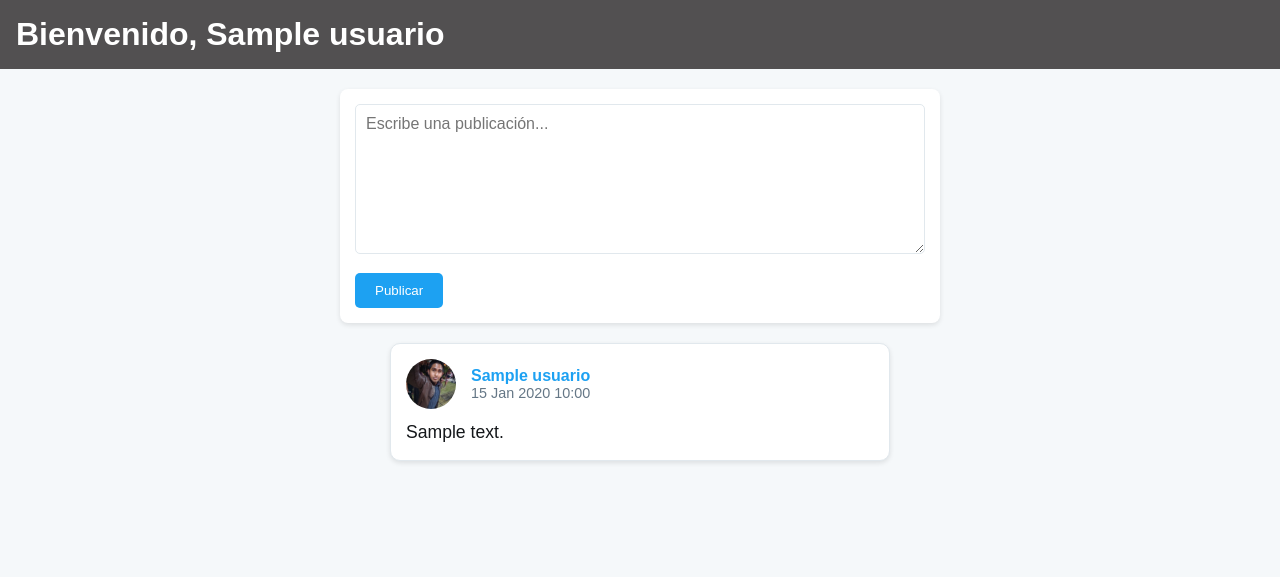
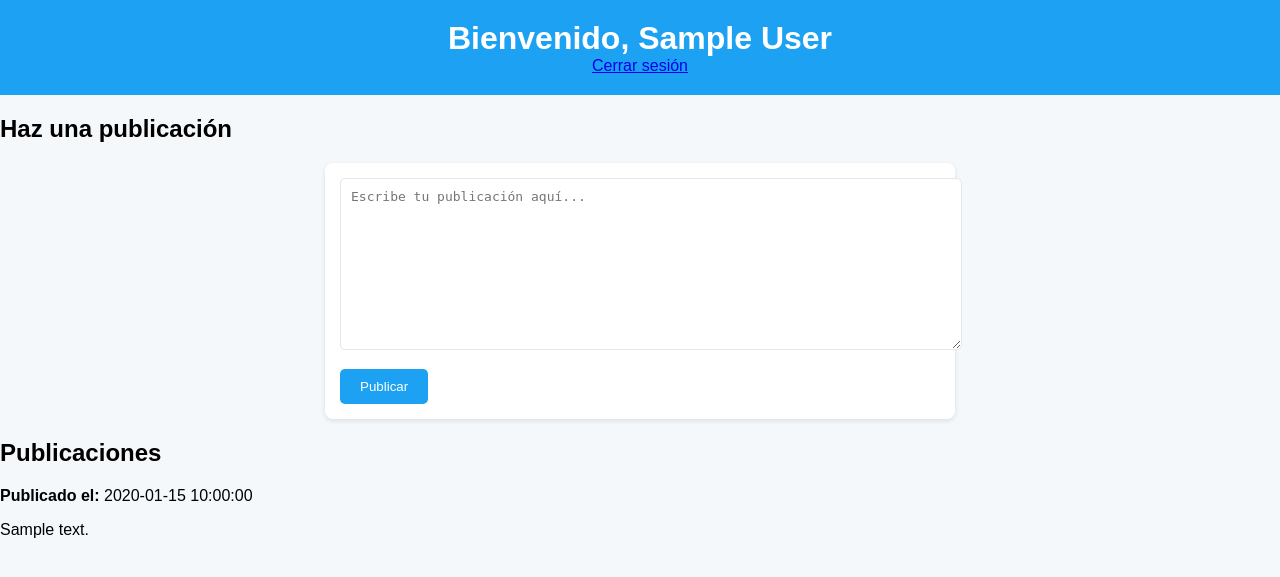
Before and after one commit to JazielPatricio/PATZINO, a PHP site: page /php/perfil.php in a window 1280 px wide. Shown: the top 577 px of the page. Run offline with PHP 8.4, Linux system fonts and the light colour scheme; the visitor is signed in with stand-in values (Sample User, id 1); tables that the repository leaves empty or names only in its code hold one stand-in row (values such as "Sample post").

Commit message:
Se modifico el archivo perfil.php para solucionar el problema de las publicaciones

```diff
--- a/php/perfil.php
+++ b/php/perfil.php
@@ -1,19 +1,19 @@
 <?php
-// Iniciar sesión para acceder a las variables de sesión
+// Iniciar sesión para poder acceder a las variables de sesión
 session_start();
 
 // Verificar si el usuario está autenticado
 if (!isset($_SESSION["usuario_id"])) {
     // Si no hay sesión activa, redirigir al inicio de sesión
-    header("Location: ../html/login.html");
+    header("Location: login.php");
     exit();  // Detener la ejecución del script
 }
 
 // Conectar a la base de datos
 $host = "localhost";
-$usuario_db = "u892208103_Jaziel";  // Cambia por tu usuario de base de datos
-$contraseña_db = "@Sistemas27";     // Cambia por tu contraseña
-$nombre_db = "u892208103_usuarios_db";  // Nombre de la base de datos
+$usuario_db = "u892208103_Jaziel";
+$contraseña_db = "@Sistemas27";
+$nombre_db = "u892208103_usuarios_db";
 
 $conn = new mysqli($host, $usuario_db, $contraseña_db, $nombre_db);
 
@@ -25,30 +25,36 @@ if ($conn->connect_error) {
 // Obtener el ID del usuario desde la sesión
 $usuario_id = $_SESSION["usuario_id"];
 
-// Obtener los datos del usuario desde la base de datos (como el nombre)
-$sql = "SELECT nombre FROM usuarios WHERE id = ?";
+// Publicar contenido
+if ($_SERVER["REQUEST_METHOD"] == "POST" && isset($_POST['publicar'])) {
+    // Obtener contenido de la publicación
+    $contenido = htmlspecialchars(trim($_POST["contenido"]));  // Sanitizar contenido
+
+    // Validar que el campo no esté vacío
+    if (!empty($contenido)) {
+        // Insertar publicación en la base de datos
+        $sql = "INSERT INTO publicaciones (usuario_id, contenido) VALUES (?, ?)";
         $stmt = $conn->prepare($sql);
-$stmt->bind_param("i", $usuario_id);  // "i" para entero (ID del usuario)
+        $stmt->bind_param("is", $usuario_id, $contenido);  // "i" para entero y "s" para string
 
-$stmt->execute();
-$result = $stmt->get_result();
-
-// Verificar si el usuario existe
-if ($result->num_rows > 0) {
-    $usuario = $result->fetch_assoc();
-    $usuario_nombre = $usuario['nombre'];  // Guardamos el nombre del usuario
+        if ($stmt->execute()) {
+            echo "¡Publicación exitosa!";
         } else {
-    echo "No se pudo encontrar el perfil del usuario.";
+            echo "Hubo un error al publicar. Intenta nuevamente.";
+        }
+        $stmt->close();
+    } else {
+        echo "Por favor, ingresa un contenido para la publicación.";
+    }
 }
 
 // Obtener las publicaciones del usuario
 $sql = "SELECT contenido, fecha_publicacion FROM publicaciones WHERE usuario_id = ? ORDER BY fecha_publicacion DESC";
 $stmt = $conn->prepare($sql);
-$stmt->bind_param("i", $_SESSION["usuario_id"]);
+$stmt->bind_param("i", $usuario_id);  // "i" para entero (ID del usuario)
 $stmt->execute();
 $result = $stmt->get_result();
 
-// Mostrar las publicaciones del usuario
 ?>
 
 <!DOCTYPE html>
@@ -56,45 +62,43 @@ $result = $stmt->get_result();
 <head>
     <meta charset="UTF-8">
     <meta name="viewport" content="width=device-width, initial-scale=1.0">
-    <title>Perfil - <?php echo $usuario_nombre; ?></title>
+    <title>Perfil de Usuario</title>
     <link rel="stylesheet" href="../css/perfil.css">
-    <link rel="stylesheet" href="../css/main.css">
-    <link rel="stylesheet" href="../css/blog.css">
 </head>
 <body>
     <header>
-        <h1>Bienvenido, <?php echo $usuario_nombre; ?></h1>
+        <h1>Bienvenido, <?php echo $_SESSION["usuario_nombre"]; ?></h1>
+        <a href="logout.php">Cerrar sesión</a>
     </header>
 
-    <!-- Formulario para agregar una nueva publicación -->
+    <!-- Formulario para publicar -->
+    <section class="publicar">
+        <h2>Haz una publicación</h2>
         <form action="perfil.php" method="POST">
-        <textarea name="contenido" placeholder="Escribe una publicación..." required></textarea>
-        <button type="submit">Publicar</button>
+            <textarea name="contenido" placeholder="Escribe tu publicación aquí..." required></textarea>
+            <button type="submit" name="publicar">Publicar</button>
         </form>
+    </section>
 
-    <!-- Mostrar las publicaciones -->
+    <!-- Mostrar publicaciones -->
+    <section class="publicaciones">
+        <h2>Publicaciones</h2>
         <?php
+        if ($result->num_rows > 0) {
+            // Mostrar las publicaciones
             while ($publicacion = $result->fetch_assoc()) {
-        echo '<div class="tweet">';
-        echo '    <div class="perfil">';
-        echo '        <img src="../imagenes/FotoDePerfil.jpeg" alt="Foto De Perfil" class="foto-perfil">';
-        echo '        <div class="info-perfil">';
-        echo '            <span class="nombre">' . $usuario_nombre . '</span>';
-        echo '            <span class="fecha">' . date("d M Y H:i", strtotime($publicacion['fecha_publicacion'])) . '</span>';
-        echo '        </div>';
-        echo '    </div>';
-        echo '    <div class="contenido-tweet">';
-        echo '        <p>' . htmlspecialchars($publicacion['contenido']) . '</p>';
-        echo '    </div>';
-        echo '</div>';
+                echo "<div class='publicacion'>";
+                echo "<p><strong>Publicado el:</strong> " . $publicacion["fecha_publicacion"] . "</p>";
+                echo "<p>" . nl2br($publicacion["contenido"]) . "</p>";  // nl2br convierte saltos de línea en <br>
+                echo "</div>";
             }
-    ?>
+        } else {
+            echo "<p>No tienes publicaciones aún.</p>";
+        }
 
-</body>
-</html>
-
-<?php
-// Cerrar la conexión
         $stmt->close();
         $conn->close();
         ?>
+    </section>
+</body>
+</html>
```
Lines whose indentation alone changed are shown as unchanged.
